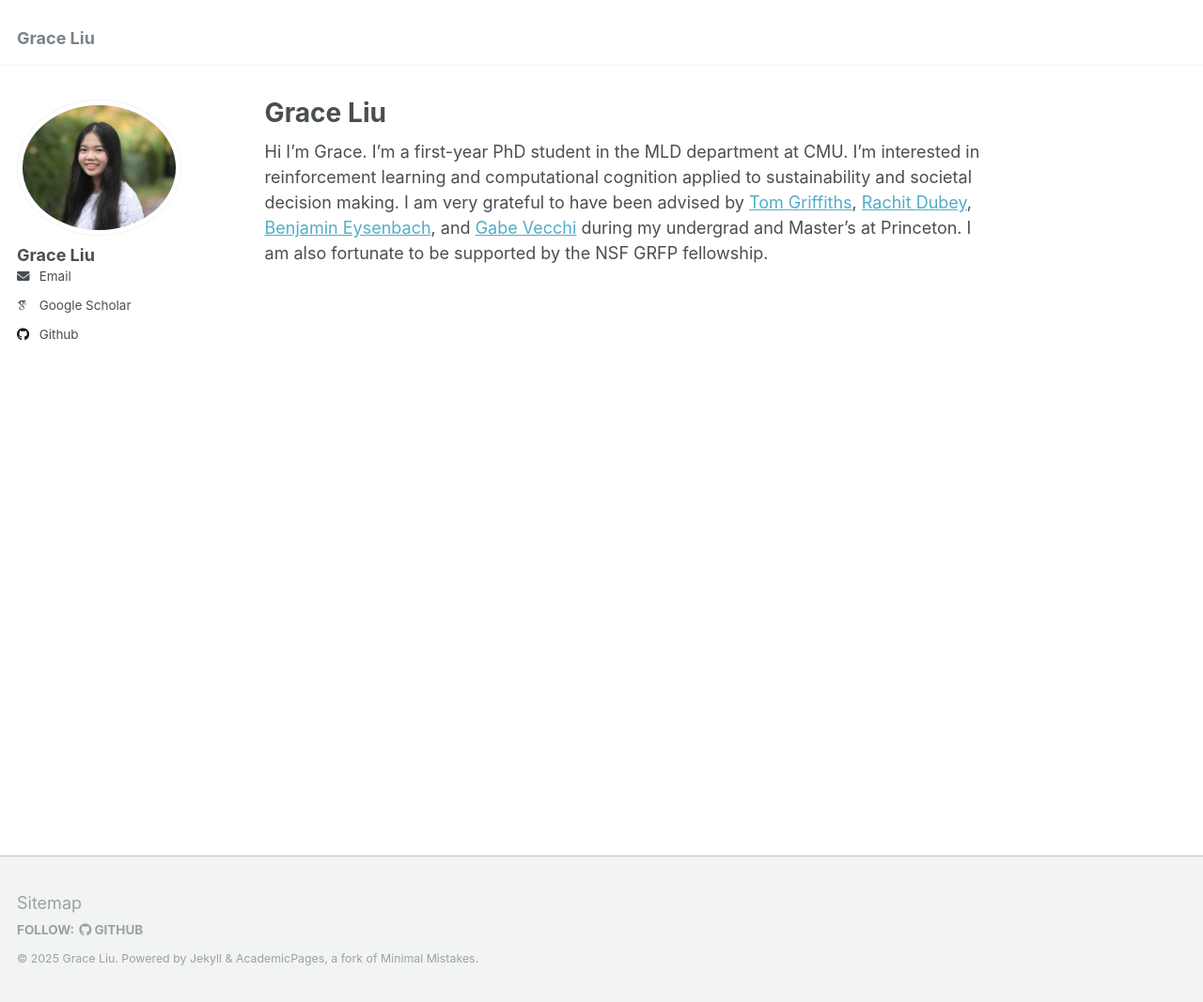
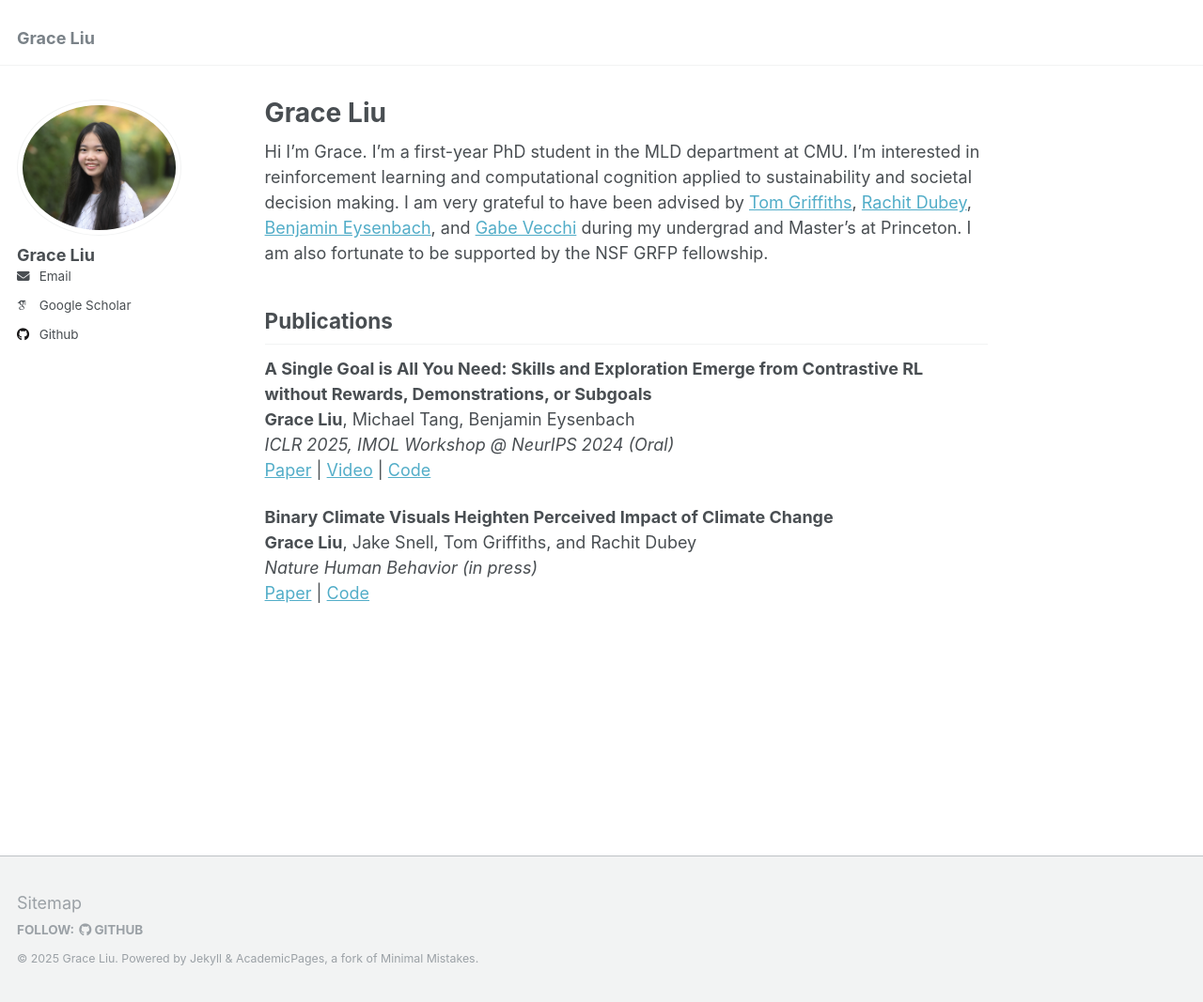
Before and after one commit to graliuce/graliuce.github.io, a Jekyll site: the page built from _pages/about.md, in a window 1280 px wide and 1067 px high. Shown: the whole window at 94% size. Built offline with Jekyll 4.4.1, drawn with Linux system fonts in a browser that asks for light colours; some web fonts are replaced.

Commit message:
Update about.md

```diff
--- a/_pages/about.md
+++ b/_pages/about.md
@@ -7,3 +7,17 @@ redirect_from:
   - /about.html
 ---
 Hi I'm Grace. I'm a first-year PhD student in the MLD department at CMU. I'm interested in reinforcement learning and computational cognition applied to sustainability and societal decision making. I am very grateful to have been advised by [Tom Griffiths](https://cocosci.princeton.edu/tom/tom.php), [Rachit Dubey](https://rachit-dubey.github.io/), [Benjamin Eysenbach](https://ben-eysenbach.github.io/), and [Gabe Vecchi](https://vecchi.princeton.edu/people/gabriel-vecchi) during my undergrad and Master's at Princeton. I am also fortunate to be supported by the NSF GRFP fellowship.
+
+## Publications
+
+**A Single Goal is All You Need: Skills and Exploration Emerge from Contrastive RL without Rewards, Demonstrations, or Subgoals**\
+**Grace Liu**, Michael Tang, Benjamin Eysenbach\
+*ICLR 2025, IMOL Workshop @ NeurIPS 2024 (Oral)* \
+[Paper](https://arxiv.org/abs/2408.05804) | [Video](https://graliuce.github.io/sgcrl/) | [Code](https://github.com/graliuce/sgcrl/tree/main)
+
+
+
+**Binary Climate Visuals Heighten Perceived Impact of Climate Change**\
+**Grace Liu**, Jake Snell, Tom Griffiths, and Rachit Dubey\
+*Nature Human Behavior (in press)* \
+[Paper](https://rachit-dubey.github.io/images/binary_climate_ms.pdf) | [Code](https://github.com/graliuce/climate_change_detection)
```
